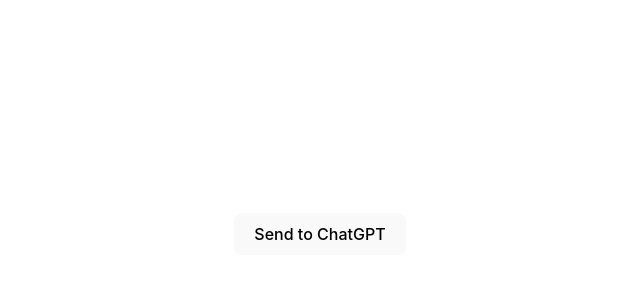
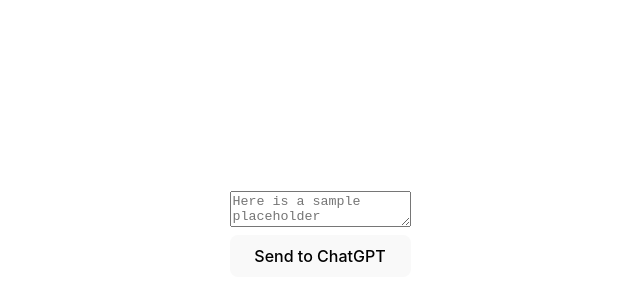
Before and after one commit to duckyfuz/mindful-mind, a React (Vite) app: page /chatgpt in a window 1280 px wide. Shown: the part 166-466 px from the top of the page, without its empty margins (320-960 px from the left). Built offline with nearby package versions, Linux system fonts and the light colour scheme.

Commit message:
LUNCHTIME and we have 0 progress

```diff
--- a/package.json
+++ b/package.json
@@ -13,6 +13,7 @@
     "@chakra-ui/react": "^2.8.1",
     "@emotion/react": "^11.11.1",
     "@emotion/styled": "^11.11.0",
+    "axios": "^1.5.1",
     "dotenv": "^16.3.1",
     "framer-motion": "^10.16.4",
     "react": "^18.2.0",
--- a/src/chat/ChatGPT.jsx
+++ b/src/chat/ChatGPT.jsx
@@ -1,11 +1,46 @@
 import React from "react";
-import { Button, ButtonGroup, Textarea } from "@chakra-ui/react";
+import { Button, ButtonGroup, Textarea, Stack } from "@chakra-ui/react";
 import { useState } from "react";
+import axios from "axios";
 
 const ChatGPT = () => {
+  const [inputText, setInputText] = useState("");
+  const [response, setResponse] = useState("");
+
+  const apiKey = "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"; // Replace with your API key
+  const apiUrl = "	https://api.openai.com/v1/chat/completions"; // Change the engine if needed
+
+  const generateResponse = async () => {
+    try {
+      const requestBody = {
+        prompt: inputText,
+        max_tokens: 500, // Adjust as needed
+      };
+
+      const response = await axios.post(apiUrl, requestBody, {
+        headers: {
+          Authorization: `Bearer ${apiKey}`,
+          "Content-Type": "application/json",
+        },
+      });
+
+      setResponse(response.data.choices[0].text);
+    } catch (error) {
+      console.error("Error generating response:", error);
+    }
+  };
+
   return (
     <div>
-      <Button colorScheme="blue">Send to ChatGPT</Button>
+      <Stack direction="column">
+        <Textarea
+          placeholder="Here is a sample placeholder"
+          onChange={(e) => setInputText(e.target.value)}
+        />
+        <Button colorScheme="blue" onClick={generateResponse}>
+          Send to ChatGPT
+        </Button>
+      </Stack>
     </div>
   );
 };
```
Also changed, not shown: 1 other file (tests, documents, lock files or other folders).
